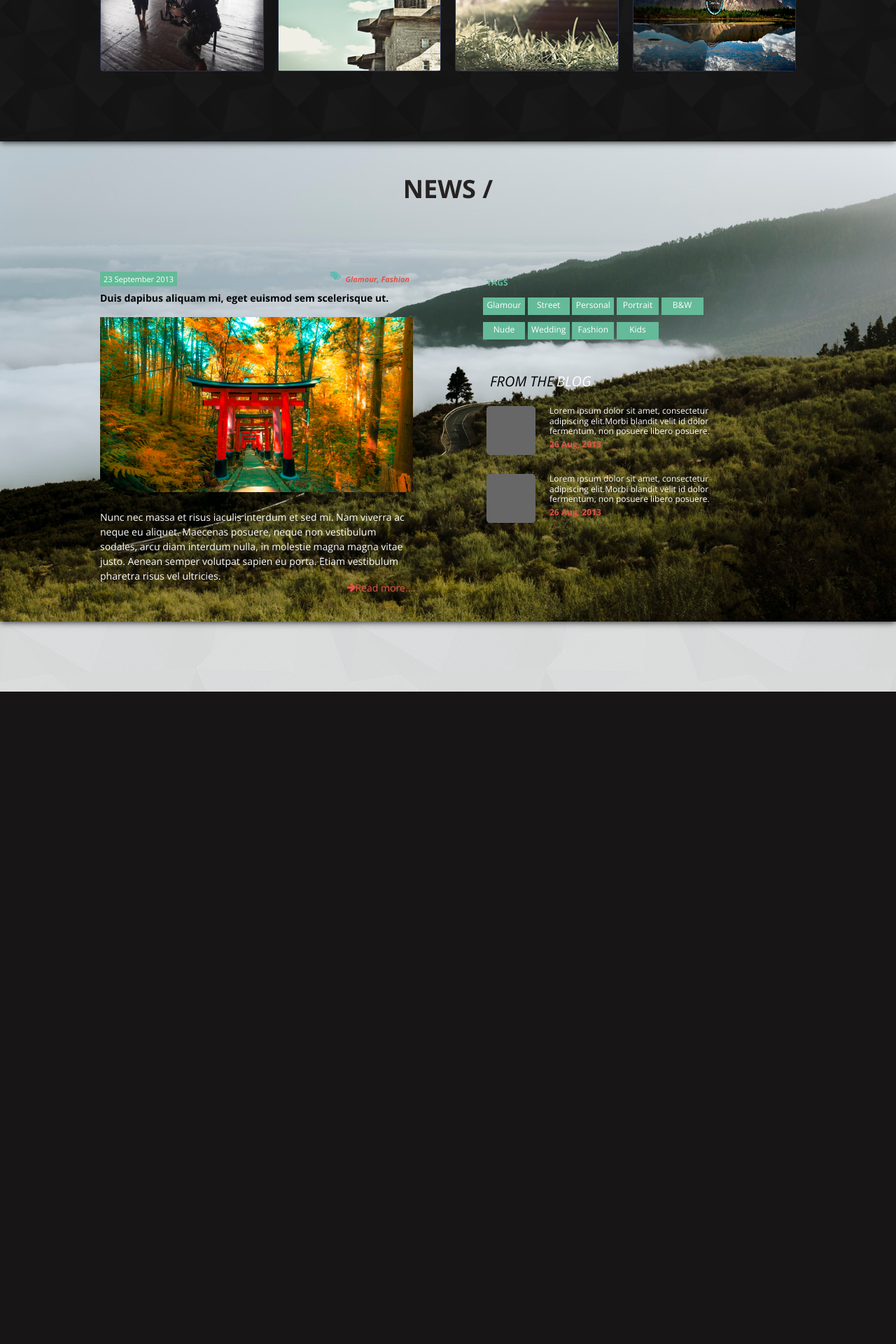
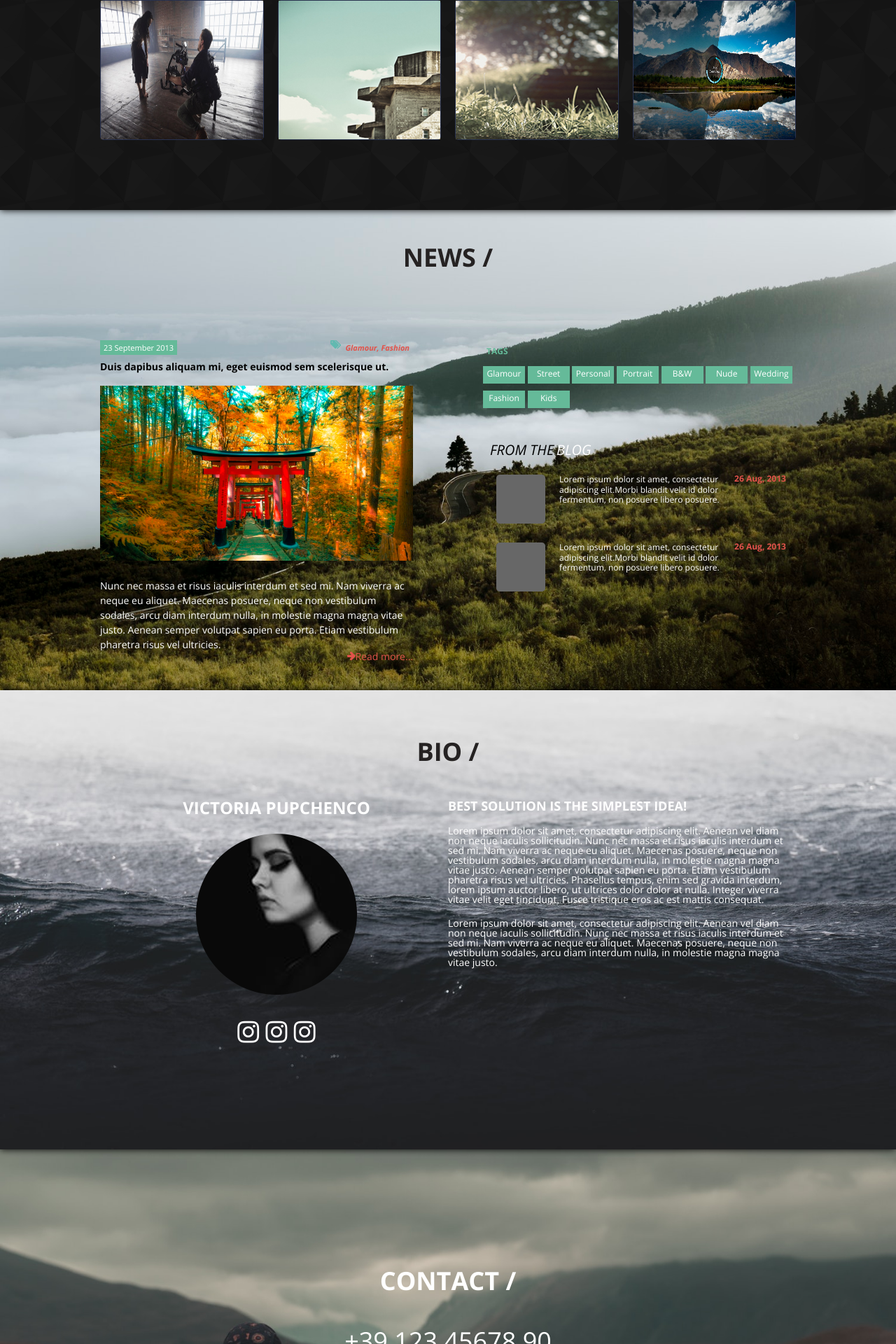
Before and after one commit to maksimtenor/maksimtenor.github.io, a PHP site: page / in a window 1280 px wide. Shown: the part 1440-3360 px from the top of the page at 70% size. Before the commit the page ends 2428 px from the top, so only its background shows below. Run offline with PHP 8.4, Linux system fonts and the light colour scheme; some libraries are stand-ins or nearby versions.

Commit message:
Обновление

```diff
--- a/max/index.html
+++ b/max/index.html
@@ -38,14 +38,14 @@
             </ul>
         </nav>
     </header>
+
     <div class="head">
 
     </div>
 
 
+    <div id="works">
             <section id="tops"></section>
-    <div id="works">
-
         <div class="container">
             <h1>Portfolio /</h1>
             <h3>Glamour fashion personal street portrait</h3>
@@ -170,113 +170,34 @@
             </div>
         </div>
     </div>
-    <!--<div id="cont-left">
-                <div class="data-info-block">
-                    <h5>23 September 2013</h5>
-                    <h4>Glamour, Fashion</h4>
-                    <img src="img/tag-icon.png">
-                </div>
-                <div class="headline-left-block">
-                    <h2>Duis dapibus aliquam mi, eget euismod sem scelerisque ut.</h2>
-                </div>
-                <div class="photo-block">
-                    <a href="#"><img src="img/1.jpg" width="460" height="200"></a>
-
-                </div>
-                <div class="description-block">
-                    Nunc nec massa et risus iaculis interdum et sed mi. Nam viverra
-                    ac neque eu aliquet. Maecenas posuere, neque non vestibulum
-                    sodales, arcu diam interdum nulla, in molestie magna magna vitae
-                    justo. Aenean semper volutpat sapien eu porta. Etiam vestibulum
-                    pharetra risus vel ultricies.
-                </div>
-                <a id="read-more" href="#">
-                    Read more...<img src="img/arrow.png">
-                </a>
-            </div>
-            <div id="cont-right">
-                <div class="headline-right-1-block">
-                    <h1>Tags</h1>
-                </div>
-                <div class="tags-info-block">
-                    <ul>
-                        <li><a href="#">Glamour </a></li>
-                        <li><a href="#">Street </a></li>
-                        <li><a href="#">Personal </a></li>
-                        <li><a href="#">Portrait </a></li>
-                        <li><a href="#">B&W </a></li>
-                        <li><a href="#">Nude </a></li>
-                        <li><a href="#">Wedding </a></li>
-                        <li><a href="#">Fashion </a></li>
-                        <li><a href="#">Kids</a></li>
-                    </ul>
-                </div>
-                <div class="headline-right-2-block">
-                    <h1 style="margin-right: 5px; font-style: italic; color: #000; font-family: Open Sans;">
-                        from the
-                    </h1>
-                    <h1 style="color: #fff; font-family: Open Sans;">
-                        BLOG
-                    </h1>
-                </div>
-                <div class="cont-right-block">
-                    <div class="coment-1">
-                        <img src="img/coment-photo.png">
-                        <div class="coment-text">
-                            <p>Lorem ipsum dolor sit amet,
-                                consectetur adipiscing elit.Morbi
-                                blandit velit id dolor fermentum, non
-                                posuere libero posuere.
-                            </p>
-                        </div>
-                        <div class="data-info-coment-1">
-                            <p>26 Aug, 2013</p>
-                        </div>
-
-                    </div>
-                    <div class="coment-2">
-                        <img src="img/coment-photo.png">
-                        <div class="coment-text">
-                            <p>Lorem ipsum dolor sit amet,
-                                consectetur adipiscing elit.Morbi
-                                blandit velit id dolor fermentum, non
-                                posuere libero posuere.
-                            </p>
-                        </div>
-                        <div class="data-info-coment-2">
-                            <p>26 Aug, 2013</p>
-                        </div>
-
-                    </div>
-                </div>
-
-            </div>
-        </div> -->
-
-
-    <!--<div class="container">
+    <div id="bio">
+        <div class="container">
             <section id="bios"></section>
             <div class="cont-bio">
                 <h1>Bio /</h1>
+                <div class="grid-bio">
+                    <div>
                         <div class="cont-left-bio">
                             <h1>Victoria Pupchenco</h1>
                             <div class="img-bio">
                                 <img src="img/photo-bio.png">
                             </div>
 
-                <div class="inst-bio">
-                    <a href="https://www.instagram.com/renhevich/" target="_blank">
-                        <img src="img/inst.png">
+                            <div class="inst-bio-icon">
+                                <a title="Instagram" href="" target="_blank">
+                                    <i class="fa fa-instagram"></i>
                                 </a>
-                    <a href="https://www.instagram.com/renhevich/" target="_blank">
-                        <img src="img/inst.png">
+                                <a title="Instagram" href="" target="_blank">
+                                    <i class="fa fa-instagram"></i>
                                 </a>
-                    <a href="https://www.instagram.com/renhevich/" target="_blank">
-                        <img src="img/inst.png">
+                                <a title="Instagram" href="" target="_blank">
+                                    <i class="fa fa-instagram"></i>
                                 </a>
                             </div>
 
                         </div>
+                    </div>
+                    <div>
                         <div class="cont-right-bio">
                             <h2>Best Solution is the simplest IDEA!</h2>
                             <h3>Lorem ipsum dolor sit amet, consectetur adipiscing elit. Aenean vel
@@ -291,18 +212,25 @@
                                 est mattis consequat.
 
                             </h3>
-                <h3>
+                            <h4>
                                 Lorem ipsum dolor sit amet, consectetur adipiscing elit. Aenean vel
                                 diam non neque iaculis sollicitudin. Nunc nec massa et risus
                                 iaculis interdum et sed mi. Nam viverra ac neque eu aliquet.
                                 Maecenas posuere, neque non vestibulum sodales, arcu diam
                                 interdum nulla, in molestie magna magna vitae justo.
-                </h3>
+                            </h4>
+                        </div>
+                    </div>
+                </div>
+                <!-- Конец grid-bio -->
+
+
+            </div>
+
         </div>
     </div>
 
-    </div>
-
+    <div id="footer">
         <div class="container">
                 <section id="contacts"></section>
                 <div class="contact">
@@ -314,8 +242,7 @@
                     </div>
         </div>
     </div>
-    <div>
--->
+
 
     <script>
         $('.nav-toggle').on('click', function () {
--- a/max/style.css
+++ b/max/style.css
@@ -28,7 +28,7 @@ a {
     outline: none;
 }
 
-/* h1, h2, h3, h4, h5, h6 {
+/* h1, h2, h3, h4, h5, h6, p {
     font-family: 'Open Sans', arial, sans-serif;
     font-weight: normal;
     letter-spacing: 1px;
@@ -41,6 +41,7 @@ body{
     background: #f7f7f7;
     background-image: url(img/bg-cont.png);
     background-repeat: repeat;
+
 }
 /* добавим очистку потока для всех контейнеров, внутри которых задано обтекание дочерних элементов */
 header:after, .container:after, footer:after, .widget-posts-list li:after, #subscribe:after {
@@ -59,7 +60,7 @@ header:after, .container:after, footer:after, .widget-posts-list li:after, #subs
 header{
     z-index: 99999;
     width: 100%;
-    height: 55px;
+    height: 100%;
     background-color: #252222;
     box-shadow: 0 0 10px rgba(0,0,0,5);
     padding: 0;
@@ -152,6 +153,16 @@ header{
 /* класс, который будет добавлен в верхнему меню при нажатии на кнопку и покажет скрытое меню*/
 #menu.active {
     max-height: 205px;
+    top: 50px;
+    background: rgb(37,34,34, 0.8);
+}
+#menu.active a {
+    background: rgb(37,34,34,);
+    color: #fff;
+}
+#menu.active a:hover {
+    background: rgb(163, 163, 163, 0.3);
+    color: #fff;
 }
 
 
@@ -162,11 +173,10 @@ header{
     background-position: center;
     background-repeat: no-repeat;
     background-size: cover;
-    display: inline-block;
     width: 100%;
     height: 500px;
     position: relative;
-    top: -50px;
+    /* top: -50px; */
 }
 
 /* Конец шапки сайта */
@@ -180,7 +190,7 @@ header{
 }
 #works{
     z-index: 999;
-    top: -100px;
+    /* top: -100px; */
     width: 100%;
     position: relative;
     display: inline-block;
@@ -251,7 +261,7 @@ header{
 /* Сетка GRID NEWS начало */
 .grid-news {
     display: grid;
-    grid-template-columns: repeat(auto-fit, minmax(200px, 1fr));
+    grid-template-columns: repeat(auto-fit, minmax(320px, 1fr));
     grid-auto-rows: minmax(200px, 200px);
     grid-column-gap: 100px;
     grid-row-gap: 350px;
@@ -266,7 +276,7 @@ header{
 /* Сетка GRID NEWS конец */
 .news{
     z-index: 990;
-    top: -100px;
+    /* top: -100px; */
     width: 100%;
     position: relative;
     display: inline-block;
@@ -386,7 +396,7 @@ float: right;
 }
 
 
-/*cont-right*/
+/*cont-left-конец*/
 
 /*cont-right*/
 
@@ -414,7 +424,7 @@ float: right;
 }
 .tags-info-block{
     float: left;
-    width: 350px;
+    /* width: 350px; */
 }
 #cont-right>.tags-info-block>ul{
     text-align: left;
@@ -474,7 +484,7 @@ margin: 0;
 .cont-right-block{
     display: inline-block;
     float: left;
-    width: 350px;
+    /* width: 350px; */
 }
 .cont-right-block>.coment-1{
     display: inline-block;
@@ -484,7 +494,7 @@ margin: 0;
 .coment-text{
     display: inline-block;
     float: left;
-    width: 250px;
+    /* width: 250px; */
 }
 .cont-right-block>.coment-1>.coment-text>p{
     display: inline;
@@ -522,11 +532,6 @@ margin: 0;
 .cont-right-block>.coment-2>img{
     display: inline-block;
     float: left;
-}
-.cont-right-block{
-    display: inline-block;
-    float: left;
-    width: 350px;
 }
 .cont-right-block>.coment-2{
     display: inline-block;
@@ -575,6 +580,244 @@ margin: 0;
 
 
 
+/* Начало раздела "Биография" */
+/* Сетка GRID NEWS начало */
+.grid-bio {
+    display: grid;
+    grid-template-columns: repeat(auto-fit, minmax(320px, 490px));
+    grid-auto-rows: minmax(400px, 500px);
+    grid-column-gap: 0;
+    justify-items: center;
+    align-items: start;
+    justify-content: center;
+}
+.grid-bio div {
+
+    /* background-color: #28314e;
+    border: 1px solid #28314e; */
+    border-radius: 5px;
+}
+/* Сетка GRID NEWS конец */
+/* BIO BIO BIO */
+
+#bio{
+    z-index: 990;
+    /* top: -100px; */
+    width: 100%;
+    position: relative;
+    background-color: #E2534B;
+    background-image: url(img/bio.jpg);
+    background-position: center;
+    background-repeat: repeat;
+    background-size: cover;
+    height: auto;
+    margin: 0;
+    padding: 0;
+    display: inline-block;
+    text-align: center;
+    box-shadow: 0 0 10px rgba(0,0,0,5);
+ /* overflow: hidden; */
+}
+#bio .cont-bio{
+    width: 100%;
+    margin-left: auto;
+    margin-right: auto;
+    margin-top: 70px;
+}
+
+.cont-bio h1{
+    color: #252222;
+    margin-top: 0;
+    margin-bottom: 50px;
+    font-size: 36px;
+    font-weight: bold;
+    font-stretch:condensed;
+    text-transform: uppercase;
+}
+.inst-bio-icon {
+    text-align: center;
+    padding: 10px 0;
+}
+.inst-bio-icon a {
+    font-size: 36px;
+    color: rgb(255, 255, 255);
+}
+.inst-bio-icon a:hover{
+    color: rgb(101,186,153);
+}
+
+/* LEFT BIO */
+.cont-bio{
+    display: inline-block;
+}
+.cont-bio .cont-left-bio{
+    float: left;
+    display: inline-block;
+    width: 100%;
+}
+.cont-bio .cont-left-bio h1{
+    display: inline-block;
+    text-align: center;
+    font-size: 24px;
+    font-family: "Open Sans", sans-serif;
+    font-weight: bold;
+    text-transform: uppercase;
+    color: #fff;
+    margin: 0;
+    padding: 0;
+}
+.cont-bio .cont-left-bio .img-bio{
+    height: 230px;
+    width: 100%;
+    display: inline-block;
+    /* background-image: url(img/bg-bio.png); */
+    background-position: center;
+    background-repeat: no-repeat;
+    position: relative;
+    margin-left: auto;
+    margin-right: auto;
+    margin-top: 25px;
+    margin-bottom: 25px;
+}
+.cont-bio .cont-left-bio .img-bio img{
+    display: inline-block;
+    text-align: center;
+    margin-left: auto;
+    margin-right: auto;
+}
+.cont-bio .cont-left-bio .inst-bio{
+    display: inline-block;
+    text-align: center;
+    width: 100%;
+    margin-left: auto;
+    margin-right: auto;
+    border-radius: 50%;
+}
+.cont-bio .cont-left-bio .inst-bio>a{
+    margin: 5px;
+    display: inline-block;
+    box-sizing: border-box;
+    border-radius: 50%;
+
+}
+.cont-bio .cont-left-bio .inst-bio a img{
+    border: 2px solid #fff;
+    border-radius: 50%;
+}
+.cont-bio .cont-left-bio .inst-bio a img:hover{
+    border: 2px solid #59a386;
+    border-radius: 50%;
+    box-sizing: border-box;
+    -moz-transition: all 0.2s ease-out;
+    -o-transition: all 0.2s ease-out;
+    -webkit-transition: all 0.2s ease-out;
+}
+
+
+
+/* RIGHT BIO */
+.cont-bio .cont-right-bio{
+    width: 100%;
+    float: right;
+    display: inline-block;
+}
+.cont-bio .cont-right-bio h2{
+    text-align: left;
+    font-size: 18px;
+    font-family: "Open Sans", sans-serif;
+    font-weight: bold;
+    text-transform: uppercase;
+    color: #fff;
+    margin-bottom: 20px;
+}
+.cont-right-bio h3{
+    text-align: left;
+    font-size: 14px;
+    font-family: "Open Sans", sans-serif;
+    font-weight: normal;
+    color: #fff;
+    margin-bottom: 20px;
+
+}
+.cont-right-bio h4{
+    text-align: left;
+    font-size: 14px;
+    font-family: "Open Sans", sans-serif;
+    font-weight: normal;
+    color: #fff;
+    margin-bottom: 20px;
+
+}
+/* Конец раздела "Биография" */
+
+/* CONTACTS */
+#footer{
+    background-color: #59a386;
+    background-image: url(img/footer.jpg);
+    background-position: center;
+    background-repeat: no-repeat;
+    background-size: cover;
+    position: relative;
+    /* top: -100px; */
+    width: 100%;
+    height: auto;
+    margin: 0;
+    padding: 100px 0;
+    display: inline-block;
+    text-align: center;
+    box-shadow: 0 0 10px rgba(0,0,0,5);
+}
+#footer .contact{
+    display: inline-block;
+    width: 100%;
+    margin-left: auto;
+    margin-right: auto;
+}
+#footer .contact h1{
+    color: #fff;
+    margin-bottom: 50px;
+    font-size: 36px;
+    font-weight: bold;
+    font-stretch:condensed;
+    text-transform: uppercase;
+    margin-top: 70px;
+}
+#footer .contact h2{
+    font-family: "Open Sans", sans-serif;
+    font-size: 36px;
+    font-weight: normal;
+    color: #fff;
+    margin-top: 50px;
+    margin-bottom: 10px;
+}
+#footer .contact h3{
+    font-size: 36px;
+    font-family: "Open Sans", sans-serif;
+    font-weight: bold;
+    color: #fff;
+    margin: 0;
+    padding-top: 25px;
+    padding-bottom: 5px;
+    text-transform: uppercase;
+}
+#footer .contact h4{
+    display: block;
+    font-family: "Open Sans", sans-serif;
+    font-size: 18px;
+    font-weight: normal;
+    color: #fff;
+    margin-top: 45px;
+    text-transform: uppercase;
+}
+#footer .contact h6{
+    display: block;
+    font-family: "Open Sans", sans-serif;
+    font-size: 12px;
+    font-weight: normal;
+    color: #fff;
+    margin-top: 100px;
+}
+/* CONTACTS КОНЕЦ */
 
 
 
@@ -666,4 +909,7 @@ margin: 0;
         text-align: center;
         margin-bottom: 0;
     }
+    #footer .contact h3 {
+        font-size: 30px;
+    }
 }
```
Lines whose indentation alone changed are shown as unchanged.
